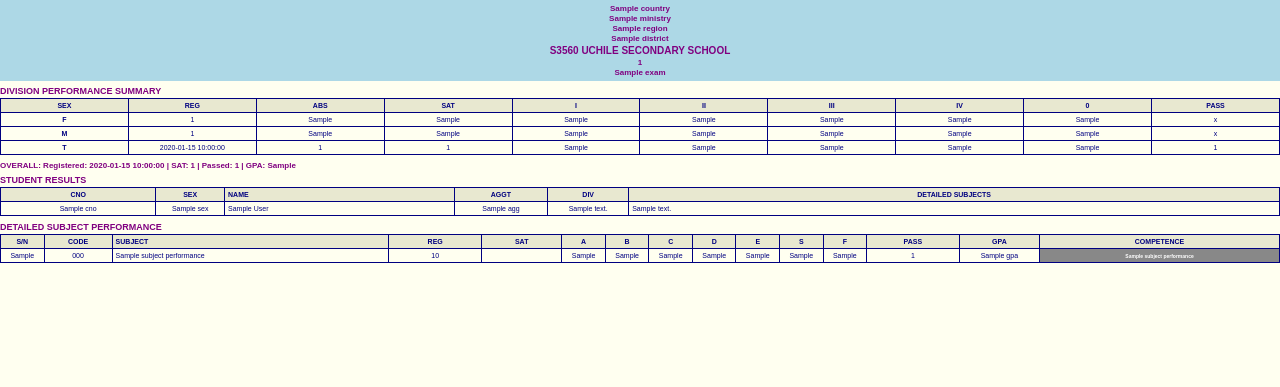
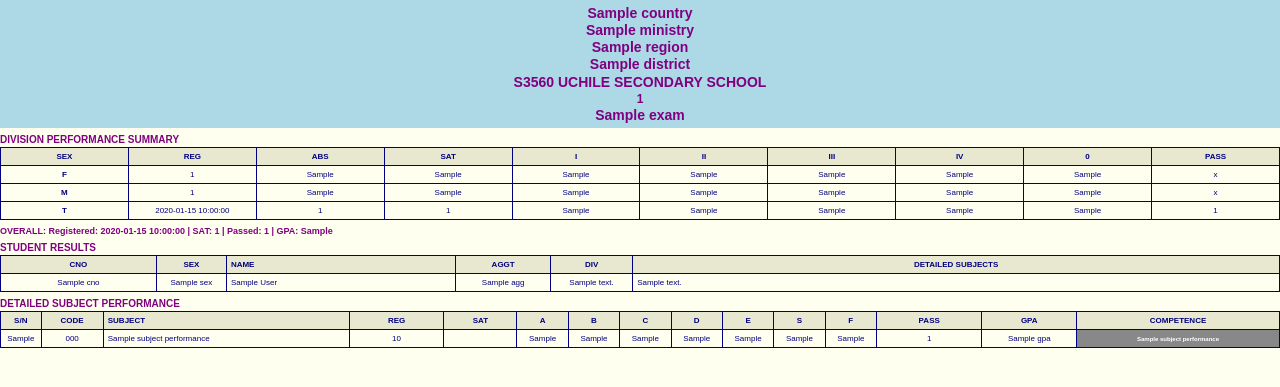
Before and after one commit to Kabaratachris/student-results-management-system, a Python web app: template templates/results_pdf.html in a window 1280 px wide. Shown: the top 387 px of the page. Run offline with Jinja, Linux system fonts and the light colour scheme; the template is opened without the code that fills it: most values are stand-ins (such as "Sample title", 1, 10 or a date in 2020).

Commit message:
Increased PDF header fonts and table cell sizes

```diff
--- a/templates/results_pdf.html
+++ b/templates/results_pdf.html
@@ -5,11 +5,11 @@
     <style>
         @page {
             size: A4 portrait;
-            margin: 6mm;
+            margin: 5mm;
         }
         body {
             font-family: Arial, sans-serif;
-            font-size: 8px;
+            font-size: 9px;
             background-color: #FFFFF0;
             color: #000080;
             margin: 0;
@@ -17,22 +17,28 @@
         }
         .school-title-banner {
             background-color: #ADD8E6;
-            padding: 3px;
+            padding: 4px;
             text-align: center;
             margin-bottom: 3px;
             border: none;
         }
-        .school-title-banner h6, .school-title-banner h5 {
+        .school-title-banner h6 {
             color: #800080;
             font-weight: bold;
             margin: 1px 0;
-            font-size: 8px;
+            font-size: 14px;
+        }
+        .school-title-banner h5 {
+            color: #800080;
+            font-weight: bold;
+            margin: 1px 0;
+            font-size: 12px;
         }
         .school-title-banner h4 {
             color: #800080;
             font-weight: bold;
             margin: 2px 0;
-            font-size: 10px;
+            font-size: 14px;
         }
         table {
             width: 100%;
@@ -47,30 +53,30 @@
             color: #000080;
             font-weight: bold;
             border: 1px solid #000080;
-            padding: 3px;
+            padding: 4px;
             text-align: center;
-            font-size: 7px;
+            font-size: 8px;
         }
         td {
             color: #000080;
             border: 1px solid #000080;
-            padding: 3px;
+            padding: 4px;
             text-align: center;
-            font-size: 7px;
+            font-size: 8px;
             word-wrap: break-word;
             overflow: hidden;
         }
         .section-title {
             color: #800080;
             font-weight: bold;
-            margin: 5px 0 2px 0;
-            font-size: 9px;
+            margin: 6px 0 2px 0;
+            font-size: 10px;
             border: none;
         }
         .overall-text {
             color: #800080;
             font-weight: bold;
-            font-size: 8px;
+            font-size: 9px;
             margin: 3px 0;
         }
     </style>
@@ -90,7 +96,7 @@
     <div class="section-title">DIVISION PERFORMANCE SUMMARY</div>
     <table>
         <thead>
-            <tr><th>SEX</th><th>REG</th><th>ABS</th><th>SAT</th><th>I</th><th>II</th><th>III</th><th>IV</th><th>0</th><th>PASS</th></tr>
+            <tr><th style="width:10%;">SEX</th><th style="width:10%;">REG</th><th style="width:10%;">ABS</th><th style="width:10%;">SAT</th><th style="width:10%;">I</th><th style="width:10%;">II</th><th style="width:10%;">III</th><th style="width:10%;">IV</th><th style="width:10%;">0</th><th style="width:10%;">PASS</th></tr>
         </thead>
         <tbody>
             <tr><td><strong>F</strong></td><td>{{ total_reg_f }}</td><td>{{ abs_f }}</td><td>{{ sat_f }}</td><td>{{ div_counts['I']['F'] }}</td><td>{{ div_counts['II']['F'] }}</td><td>{{ div_counts['III']['F'] }}</td><td>{{ div_counts['IV']['F'] }}</td><td>{{ div_counts['0']['F'] }}</td><td>{{ passed_f }}</td></tr>
@@ -127,18 +133,18 @@
                 <th style="width:3%;">S/N</th>
                 <th style="width:5%;">CODE</th>
                 <th style="width:22%; text-align:left;">SUBJECT</th>
-                <th style="width:7%;">REG</th>
+                <th style="width:8%;">REG</th>
                 <th style="width:6%;">SAT</th>
                 {% if level == 'O' %}
                 <th style="width:5%;">A</th><th style="width:5%;">B</th><th style="width:5%;">C</th><th style="width:5%;">D</th><th style="width:5%;">F</th>
-                <th style="width:7%;">PASS</th>
-                <th style="width:6%;">GPA</th>
-                <th style="width:19%;">COMPETENCE</th>
+                <th style="width:9%;">PASS</th>
+                <th style="width:8%;">GPA</th>
+                <th style="width:18%;">COMPETENCE</th>
                 {% else %}
-                <th style="width:3%;">A</th><th style="width:3%;">B</th><th style="width:3%;">C</th><th style="width:3%;">D</th><th style="width:3%;">E</th><th style="width:3%;">S</th><th style="width:3%;">F</th>
-                <th style="width:7%;">PASS</th>
-                <th style="width:6%;">GPA</th>
-                <th style="width:19%;">COMPETENCE</th>
+                <th style="width:4%;">A</th><th style="width:4%;">B</th><th style="width:4%;">C</th><th style="width:4%;">D</th><th style="width:4%;">E</th><th style="width:4%;">S</th><th style="width:4%;">F</th>
+                <th style="width:9%;">PASS</th>
+                <th style="width:8%;">GPA</th>
+                <th style="width:18%;">COMPETENCE</th>
                 {% endif %}
             </tr>
         </thead>
@@ -167,7 +173,7 @@
                 {% endif %}
                 <td>{{ sp.total_passed if sp.total_passed != '' else '' }}</td>
                 <td>{{ sp.gpa if sp.gpa is not none else '' }}</td>
-                <td style="background-color:{{ sp.competence_color if sp.competence_color else 'transparent' }};color:white;font-weight:bold;font-size:5px;">
+                <td style="background-color:{{ sp.competence_color if sp.competence_color else 'transparent' }};color:white;font-weight:bold;font-size:6px;">
                     {{ sp.competence_label if sp.competence_label else '' }}
                 </td>
             </tr>
```
